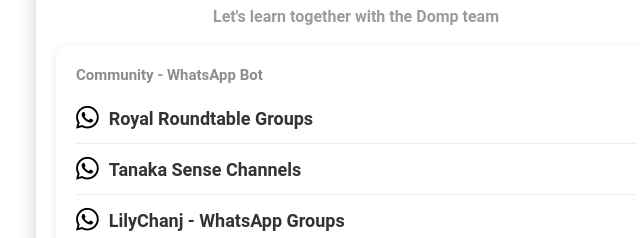
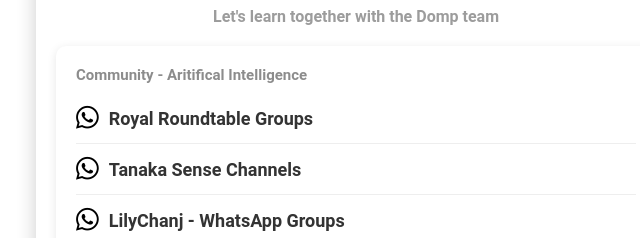
Before and after one commit to Varrelz/Website-porto, a plain HTML site: page community.html in a window 1280 px wide. Shown: the part 417-655 px from the top of the page, 284-924 px from the left. Drawn offline with Linux system fonts and the light colour scheme.

Commit message:
community.html

```diff
--- a/community.html
+++ b/community.html
@@ -3,9 +3,9 @@
 <head>
   <meta charset="UTF-8" />
   <meta name="viewport" content="width=device-width, initial-scale=1.0" />
-  <meta property="og:title" content="TanakaDomp Community" />
+  <meta property="og:title" content="XiaoVarrel Community" />
   <meta property="og:image" content="https://f.top4top.io/p_3212lghvw1.jpg" />
-  <meta property="og:description" content="WhatsApp Bot Community, Sharing Code & Scraper, Discussing about WhatsApp Ai" />
+  <meta property="og:description" content="XiaoVarrel Community, Discussing advances in Artificial intelligence (AI)" />
   <meta name="twitter:image:src" content="https://f.top4top.io/p_3212lghvw1.jpg" />
   <title>Community</title>
   <link
@@ -160,7 +160,7 @@
         container.appendChild(section);
       }
 
-      addSection('Community - WhatsApp Bot', [
+      addSection('Community - Aritifical Intelligence', [
         { href: 'https://chat.whatsapp.com/INEH8trCTJWADQk4myKTFI', icon: 'fab fa-whatsapp', text: 'Royal Roundtable Groups' },
         { href: 'https://whatsapp.com/channel/0029VaW25g5F1YlKczMRmd1h', icon: 'fab fa-whatsapp', text: 'Tanaka Sense Channels' },
         { href: 'https://chat.whatsapp.com/D8f4cuIthivEatzSoTapiG', icon: 'fab fa-whatsapp', text: 'LilyChanj - WhatsApp Groups' },
```
